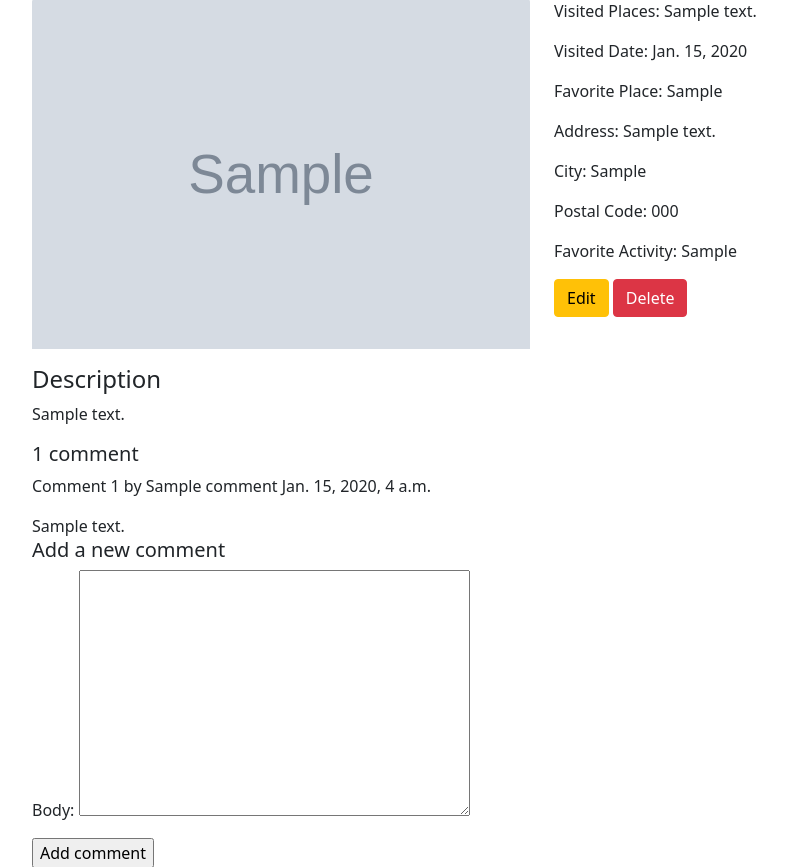
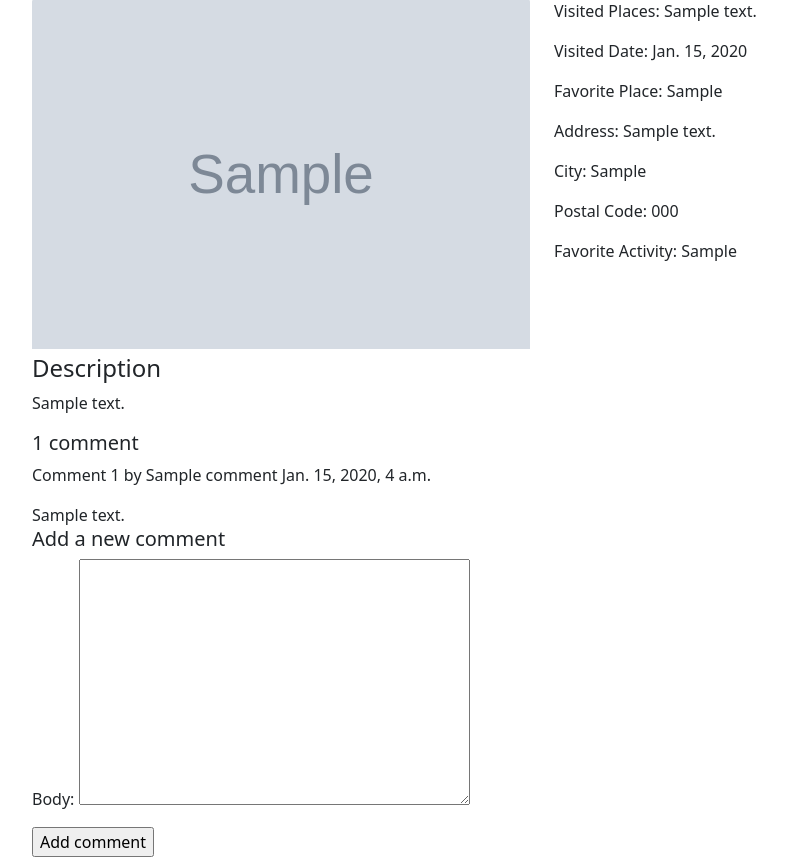
Before and after one commit to meetmanjusri/blog, a Django app: page /blog_post/1 in a window 1280 px wide. Shown: the part 295-1162 px from the top of the page, without its empty margins (98-885 px from the left). Run offline with Django 3.2, Linux system fonts and the light colour scheme; a user stored in the database is signed in; tables that the repository leaves empty hold one stand-in row (values such as "Sample post"); grey boxes marked "Sample" are stand-in pictures; some libraries are stand-ins or nearby versions.

Commit message:
Revert "Edit / Delete changes and Form Required/Optional changes"
This reverts commit c6a31f72a01331fb0438d33dccfd8cabefd363f2.

```diff
--- a/journey/forms.py
+++ b/journey/forms.py
@@ -14,17 +14,7 @@ class PostForm(forms.ModelForm):
         # Reference - https://stackoverflow.com/questions/41224035/django-form-field-label-how-to-change-its-value-if-it-belongs-to-a-certain-fi
         labels = {'visited_date': "Visited Date"}
         # Reference https://stackoverflow.com/questions/3367091/whats-the-cleanest-simplest-to-get-running-datepicker-in-django
-        widgets = {'visited_date': DateInput(attrs={'type': 'date', 'placeholder': 'Select a date'})}
-
-    def __init__(self, *args, **kwargs):
-        super(PostForm, self).__init__(*args, **kwargs)
-        self.fields['visited_places'].required = False
-        self.fields['visited_date'].required = False
-        self.fields['favorite_place'].required = False
-        self.fields['address'].required = False
-        self.fields['city'].required = False
-        self.fields['postal_code'].required = False
-        self.fields['favorite_activity'].required = False
+        widgets = {'visited_date': DateInput(attrs={'type': 'date', 'placeholder':'Select a date'})}
 
 
 class CommentForm(forms.ModelForm):
--- a/journey/models.py
+++ b/journey/models.py
@@ -9,14 +9,14 @@ class Post(models.Model):
     author = models.ForeignKey(User, on_delete=models.CASCADE, related_name='blog_posts')
     image_url = models.URLField()
     visited_places = models.CharField(max_length=100)
-    visited_date = models.DateField('Date', null=True)
+    visited_date = models.DateField('Date')
     favorite_place = models.CharField(max_length=250)
     address = models.CharField(max_length=250)
     city = models.CharField(max_length=100)
     postal_code = models.CharField(max_length=20)
     favorite_activity = models.CharField(max_length=250)
     # Reference - https://www.youtube.com/watch?v=mF5jzSXb1dc
-    description = RichTextField()
+    description = RichTextField(blank=True, null=True)
     publish = models.DateTimeField(default=timezone.now)
     updated = models.DateTimeField(auto_now=True)
 
--- a/templates/journey/blog_post.html
+++ b/templates/journey/blog_post.html
@@ -13,7 +13,7 @@
             <h2 class="fs-4 fw-bold">{{ post.title }}</h2>
             <h2 class="fs-5 fst-italic">{{ post.author.get_full_name }}</h2>
         </div>
-        <div class="row gx-4 row-cols-2 row-cols-sm-1 row-cols-lg-2 row-cols-xl-2 justify-content-right mb-3">
+        <div class="row gx-4 row-cols-2 row-cols-sm-1 row-cols-lg-2 row-cols-xl-2 justify-content-right">
             <div class="col">
                 <img class="card-img-top" src="{{ post.image_url }}" alt="image">
             </div>
@@ -24,18 +24,11 @@
                 <p>Address: {{ post.address }}</p>
                 <p>City: {{ post.city }}</p>
                 <p>Postal Code: {{ post.postal_code }}</p>
-                <p class="mb-3">Favorite Activity: {{ post.favorite_activity }}</p>
-                {% if post.author == user or user.is_superuser %}
-                    <a href="{% url 'journey:post_edit' pk=post.pk %}"
-                       class="btn btn-warning">Edit</a>
-                    <a href="{% url 'journey:post_delete' pk=post.pk %}"
-                       onclick="return confirm('Are you sure you want to delete?')"
-                       class="btn btn-danger">Delete</a>
-                {% endif %}
+                <p>Favorite Activity: {{ post.favorite_activity }}</p>
             </div>
         </div>
-        <div class="row">
-            <p class="h4">Description</p>
+        <div class="row" style="padding-top: 5px;">
+            <h4>Description</h4>
             <p>{{ post.description|safe }}</p>
         </div>
         {% with comments.count as total_comments %}
```
Also changed, not shown: journey/migrations/0006_auto_20211201_2031.py (deleted), journey/migrations/0007_auto_20211201_2048.py (deleted).
